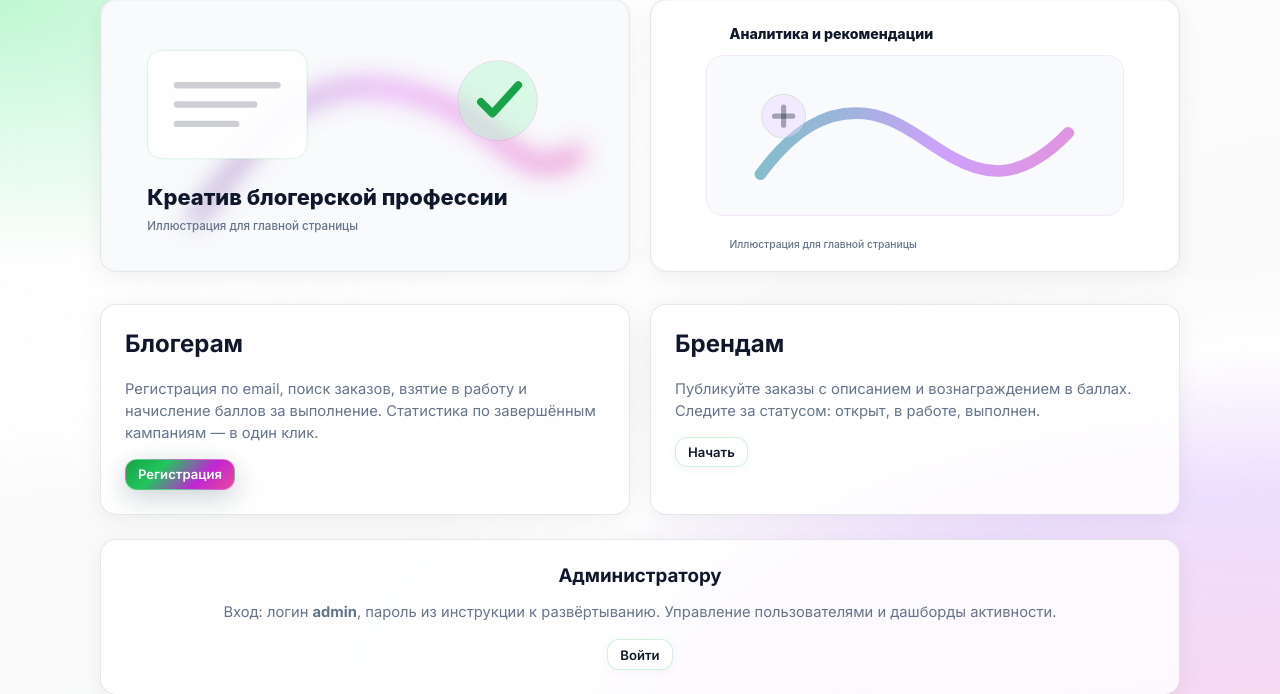
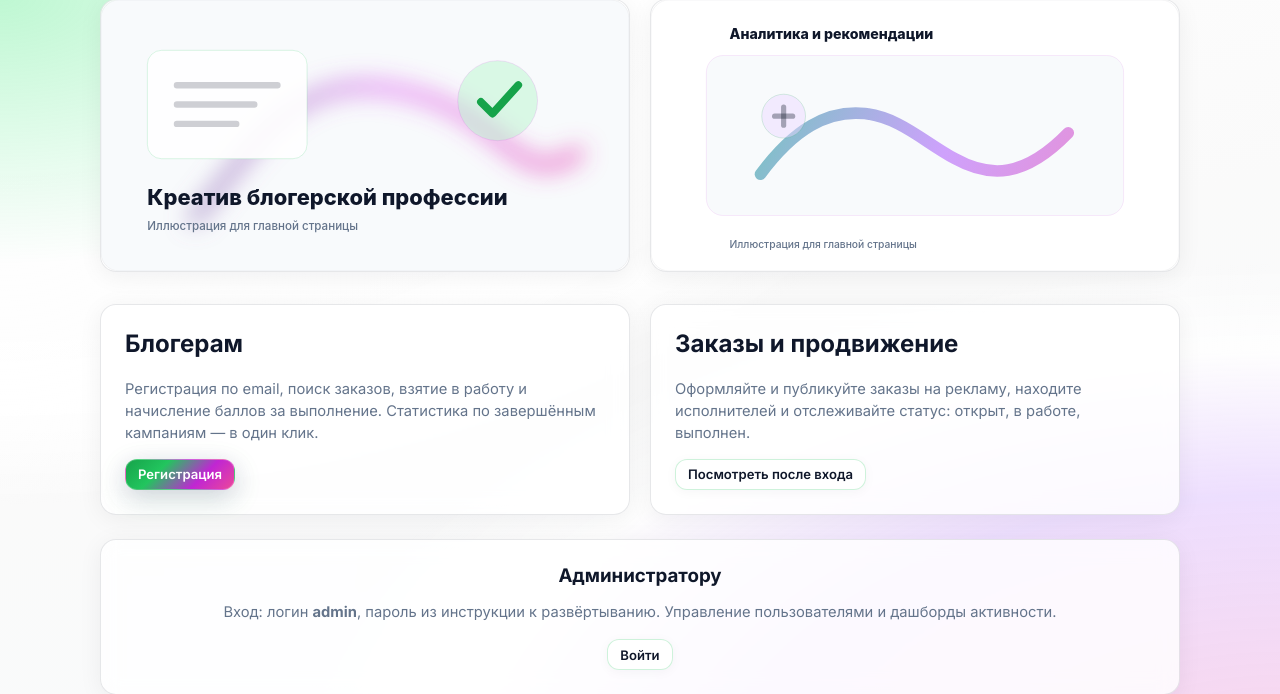
Before and after one commit to mgortinskiy-bot/blogger_app, a Flask app: page / in a window 1280 px wide. Shown: the part 803-1497 px from the top of the page. Run offline with Flask 3, Linux system fonts and the light colour scheme.

Commit message:
UI: убрать регистрацию брендов, телефон необязателен, пометки обязательных полей
Made-with: Cursor

```diff
--- a/app.py
+++ b/app.py
@@ -1182,6 +1182,9 @@ def register_blogger():
         if not email or "@" not in email:
             flash("Укажите корректный email.", "danger")
             return render_template("register_blogger.html")
+        if not full_name:
+            flash("Укажите ФИО.", "danger")
+            return render_template("register_blogger.html")
         if len(password) < 6:
             flash("Пароль не короче 6 символов.", "danger")
             return render_template("register_blogger.html")
--- a/templates/index.html
+++ b/templates/index.html
@@ -56,10 +56,10 @@
     <a class="btn btn-primary btn-sm" href="{{ url_for('register_blogger') }}">Регистрация</a>
   </article>
   <article class="card">
-    <h2>Брендам</h2>
-    <p class="muted">Публикуйте заказы с описанием и вознаграждением в баллах. Следите за статусом:
+    <h2>Заказы и продвижение</h2>
+    <p class="muted">Оформляйте и публикуйте заказы на рекламу, находите исполнителей и отслеживайте статус:
       открыт, в работе, выполнен.</p>
-    <a class="btn btn-ghost btn-sm" href="{{ url_for('register_advertiser') }}">Начать</a>
+    <a class="btn btn-ghost btn-sm" href="{{ url_for('login') }}">Посмотреть после входа</a>
   </article>
 </div>
 
```
Also changed, not shown: templates/register_blogger.html (+5 -5 lines).
